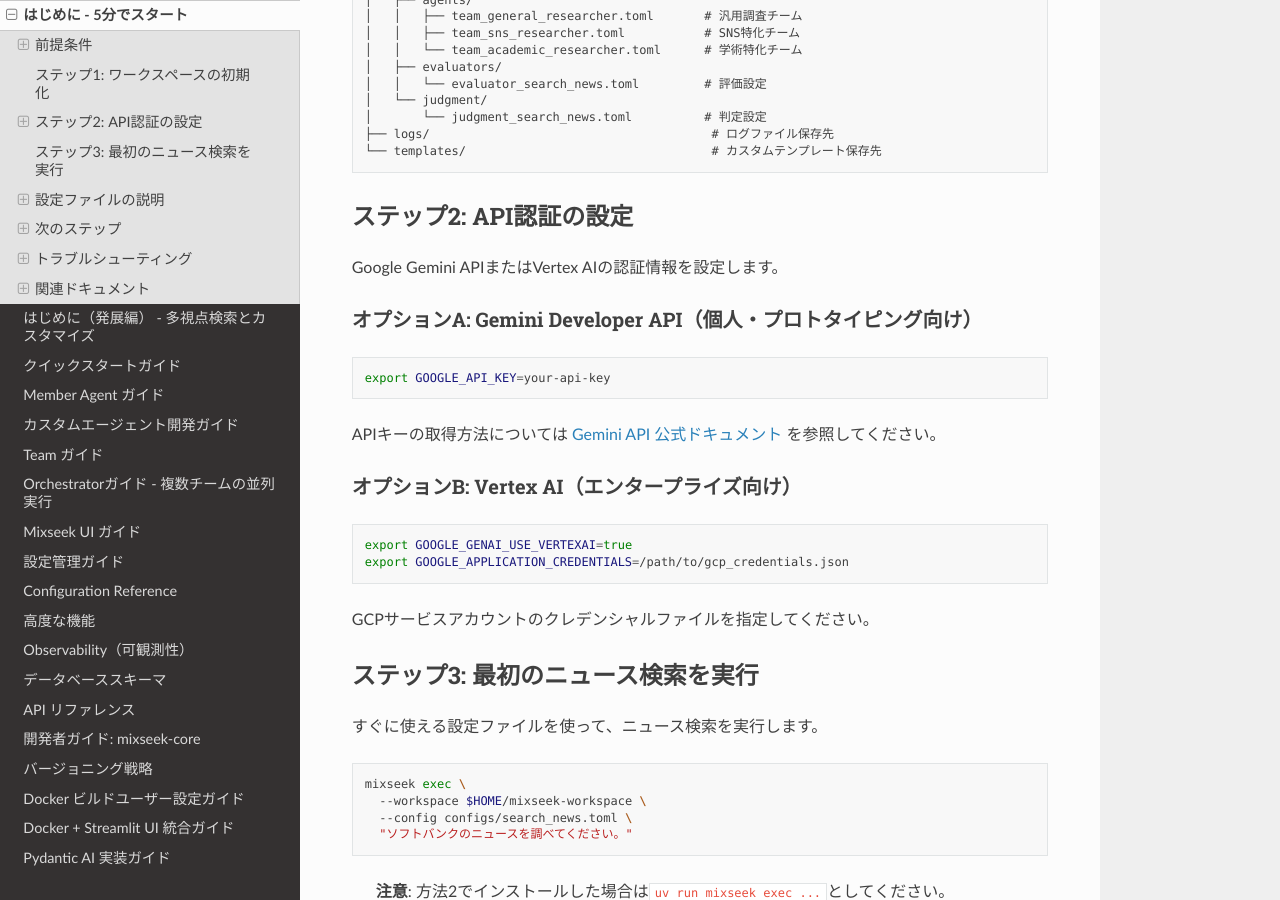
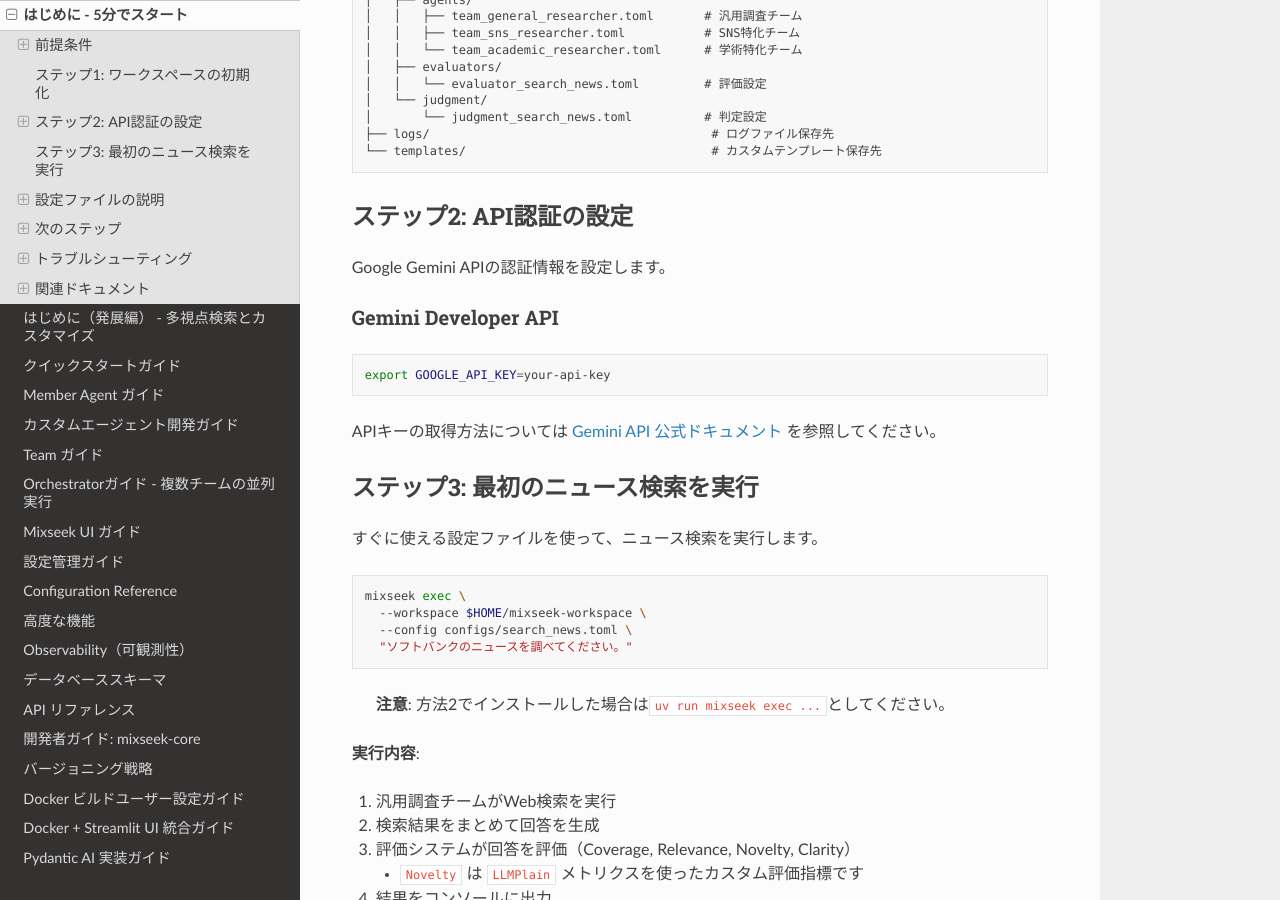
Before and after one commit to mixseek/mixseek-core, a Sphinx documentation site: the page built from docs/getting-started.md, in a window 1280 px wide and 900 px high, scrolled down 2434 px. Built offline with Sphinx 7.4.7 and the Read the Docs theme 3.1.0, drawn with Linux system fonts in a browser that asks for light colours; some of the changed text lies outside the part shown.

Commit message:
docs: 「はじめに - 5分でスタート」ページからVertex AIに関する記述を削除

````diff
--- a/docs/getting-started.md
+++ b/docs/getting-started.md
@@ -116,24 +116,15 @@
 
 ## ステップ2: API認証の設定
 
-Google Gemini APIまたはVertex AIの認証情報を設定します。
+Google Gemini APIの認証情報を設定します。
 
-### オプションA: Gemini Developer API（個人・プロトタイピング向け）
+### Gemini Developer API
 
 ```bash
 export GOOGLE_API_KEY=your-api-key
 ```
 
 APIキーの取得方法については [Gemini API 公式ドキュメント](https://ai.google.dev/gemini-api/docs/api-key) を参照してください。
-
-### オプションB: Vertex AI（エンタープライズ向け）
-
-```bash
-export GOOGLE_GENAI_USE_VERTEXAI=true
-export GOOGLE_APPLICATION_CREDENTIALS=/path/to/gcp_credentials.json
-```
-
-GCPサービスアカウントのクレデンシャルファイルを指定してください。
 
 ## ステップ3: 最初のニュース検索を実行
 
@@ -219,9 +210,6 @@
 **解決策**:
 ```bash
 export GOOGLE_API_KEY=your-api-key
-# または
-export GOOGLE_GENAI_USE_VERTEXAI=true
-export GOOGLE_APPLICATION_CREDENTIALS=/path/to/credentials.json
 ```
 
 ### エラー: "Workspace not found"
````
